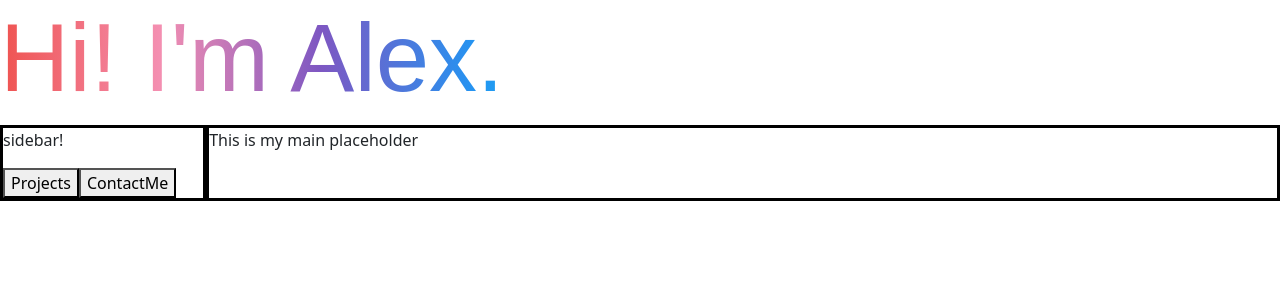
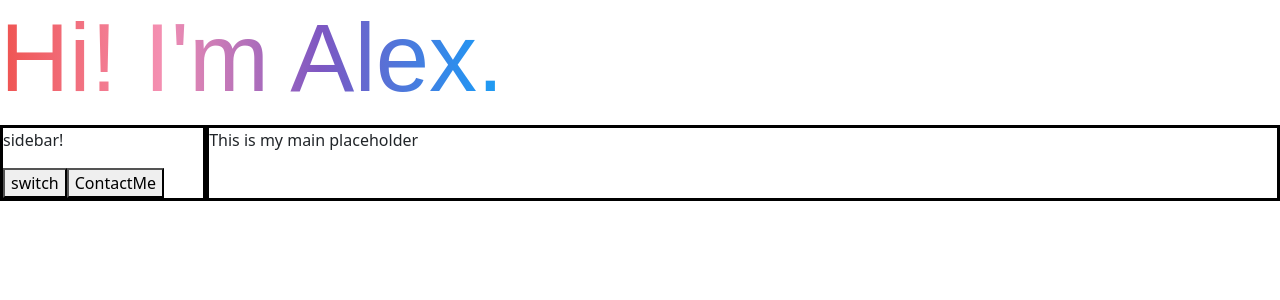
Before and after one commit to alexiusvdt/profile, a React (Create React App) app: page / in a window 1280 px wide. Shown: the top 300 px of the page. Built offline with nearby package versions, Linux system fonts and the light colour scheme.

Commit message:
making progress

```diff
--- a/src/components/Sidebar.js
+++ b/src/components/Sidebar.js
@@ -1,12 +1,21 @@
 import React from "react";
-// only need the function...
+
+// sidebar is selecting the content & switching it to pagecontrol
+// pagecontrol is rendering left & right bar
+// pass the prop (ie content to render) up to pagecontrol
+// in pagecontrol, render whatever prop is passed to it
+// dont try to copy props into state because that causes errors
 
 
 function Sidebar(){
+  // const handleSwitch = () => undefinedFunc("hi")
+
   return(
     <>
     <p>sidebar!</p>
-    <button >Projects</button>
+    <button
+      // onClick={handleSwitch}
+      >switch</button>
     <button >ContactMe</button>
     </>
   );
```
